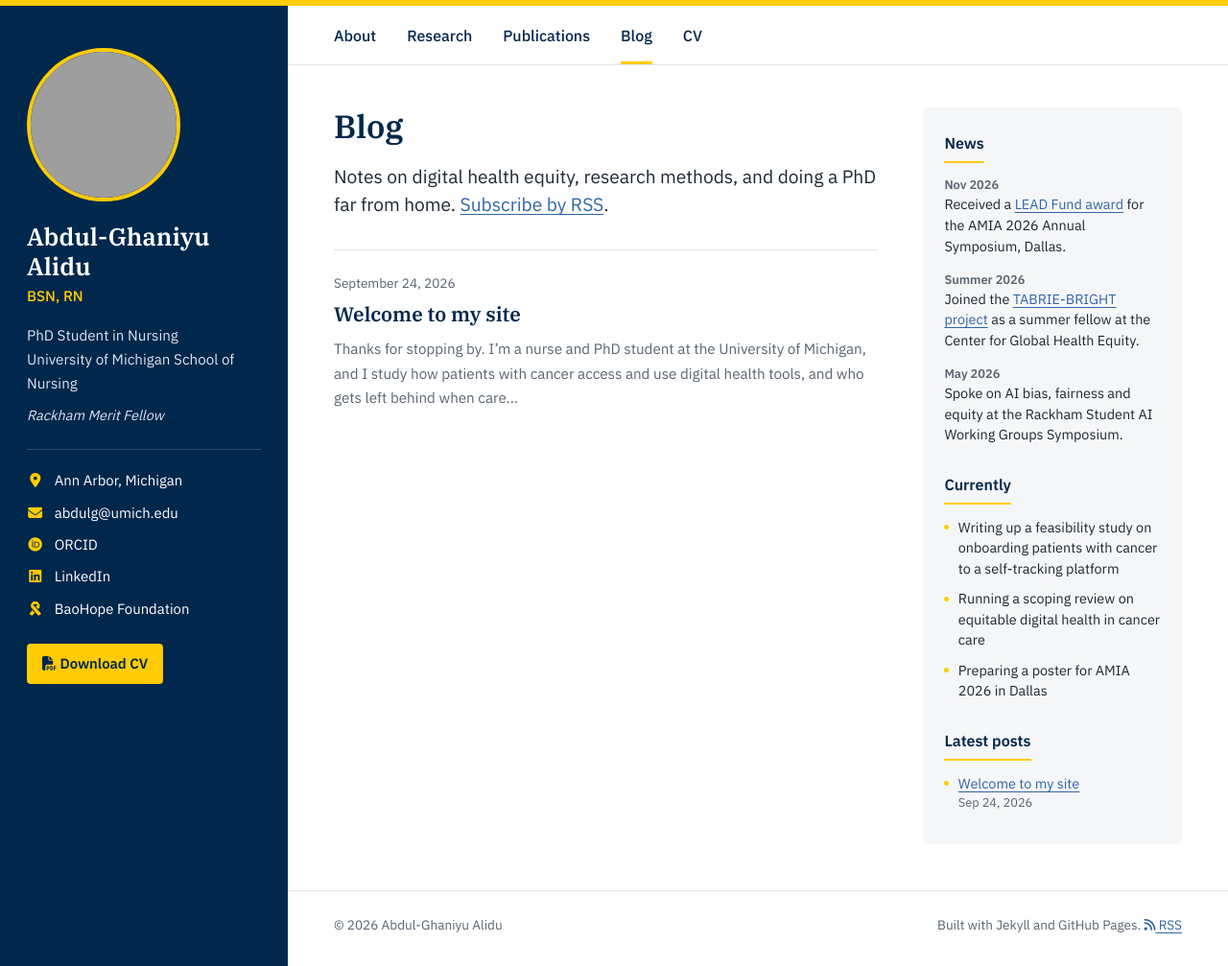
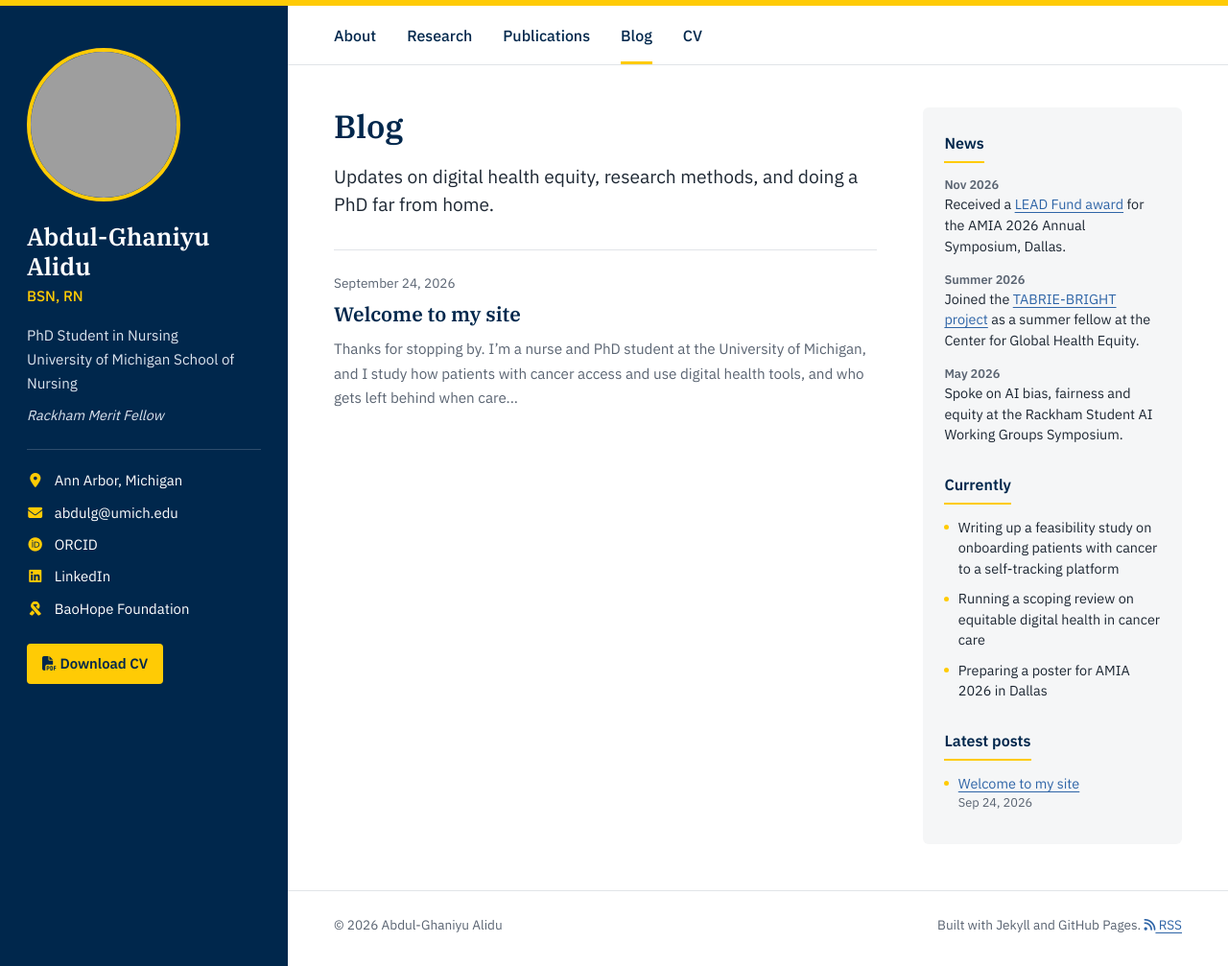
Before and after one commit to abdulghaniyu/abdulghaniyu.github.io, a Jekyll site: the page built from blog/index.html, in a window 1280 px wide and 1007 px high. Shown: the whole window at 96% size. Built offline with Jekyll 4.4.1, drawn with Linux system fonts in a browser that asks for light colours; grey boxes are pictures that could not be loaded.

Commit message:
Update index.html

```diff
--- a/blog/index.html
+++ b/blog/index.html
@@ -3,8 +3,7 @@ layout: default
 title: Blog
 ---
 <h1 class="page-title">Blog</h1>
-<p class="lede">Notes on digital health equity, research methods, and doing a PhD far from home. <a href="{{ '/blog/feed.xml' | relative_url }}">Subscribe by RSS</a>.</p>
-
+<p class="lede"> Updates on digital health equity, research methods, and doing a PhD far from home.
 {% if site.posts.size > 0 %}
 <ul class="post-list">
   {% for post in site.posts %}
```
